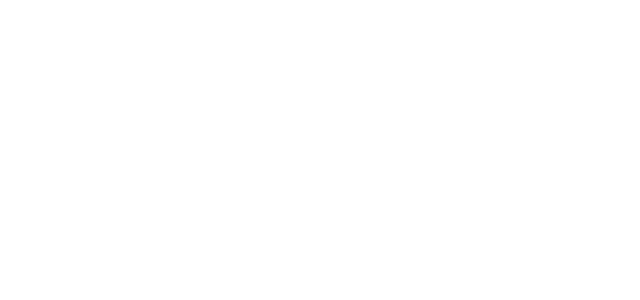
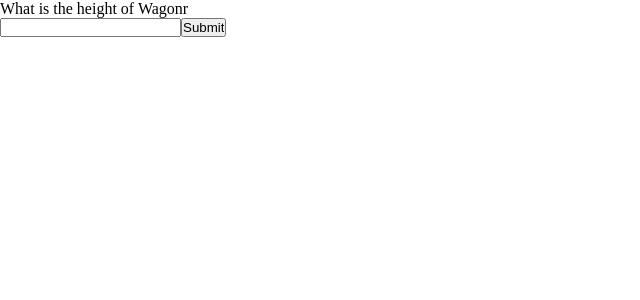
Before and after one commit to sameeraswal/Suzuki_Arena-1, a React (Create React App) app: page /afterflip in a window 1280 px wide. Before the commit this address had no page. Shown: the top 300 px of the page, without its empty margins (0-640 px from the left). Built offline with nearby package versions, Linux system fonts and the light colour scheme.

Commit message:
7 commit

```diff
--- a/src/App.js
+++ b/src/App.js
@@ -12,6 +12,7 @@
 // import FlippableCard from "./Components/FlippableCard";
 import Cards from "./Components/Cards";
 import Login from "./Components/Login";
+import Afterflip from "./Components/Afterflip";
 
 
 const App = () => {
@@ -36,6 +37,7 @@
           <Route path="/guideline" element={<Guildeline />}></Route>
           <Route path="/randomizer" element={<Randomizer />}></Route>
           <Route path="/dice" element={<Dice />}></Route>
+          <Route path="/afterflip" element={<Afterflip />}></Route>
           <Route path="/flipcard" element={<Cards />}></Route>
         </Routes>
       </div>
--- /dev/null
+++ b/src/Components/Afterflip.jsx
@@ -0,0 +1,19 @@
+import React from "react";
+
+const Afterflip = () => {
+  return (
+    <div>
+      <div className="outer-div">
+        <div className="inner-div">
+            <p>
+                What is the height of Wagonr
+            </p>
+            <input type="text" />
+            <input type="submit" />
+        </div>
+      </div>
+    </div>
+  );
+};
+
+export default Afterflip;
--- a/src/Components/FlippableCard.js
+++ b/src/Components/FlippableCard.js
@@ -2,24 +2,15 @@
 import Card from "./card/card";
 import { CSSTransition } from "react-transition-group";
 import { useEffect, useState } from "react";
+import { Link } from "react-router-dom";
 
 function FlippableCard() {
   const [showFront, setShowFront] = useState(true);
   const [color, setColor] = useState("#110781");
-  const [disable, setDisable] = useState(false);
-  const disable_class = document.querySelector(".card");
 
-  const disableClickHandler = () => {
-    disable_class.classList.add("no-flip");
-    disable_class.classList.add("no-text");
-    // disable_class.classList.remove("flip-enter-active");
-    // disable_class.classList.remove("flip-enter");
-    // disable_class.classList.remove("flip-exit-done");
-    // disable_class.classList.remove("flip-exit");
-    // disable_class.classList.remove("flip-exit-active");
-    // disable_class.classList.remove("card-back");
-
-    console.log("I am");
+  const newLink = () => {
+    <Link to="/afterflip">document</Link>;
+    console.log("hiiii");
   };
 
   useEffect(() => {
@@ -34,7 +25,8 @@
             onClick={() => {
               setShowFront((v) => !v);
               setColor("#A8A8A8");
-              disableClickHandler();
+              setShowFront(false);
+              newLink()
             }}
           />
         </CSSTransition>
--- a/src/Components/card/card.js
+++ b/src/Components/card/card.js
@@ -1,11 +1,13 @@
 import "./card.css";
 import "./flip-transition.css";
-
-function Card({onClick}) {
+import { Link } from "react-router-dom";
+function Card({ onClick }) {
   return (
     <div className="card" onClick={onClick}>
-      <div className="card-back">Back</div>
-      <div className="card-front"><p className="no-text">Front</p></div>
+      <div className="card-back"></div>
+      <div className="card-front front-remov">
+        <p className="dummy">Front</p>
+      </div>
     </div>
   );
 }
--- a/src/Components/card/flip-transition.css
+++ b/src/Components/card/flip-transition.css
@@ -37,10 +37,3 @@
 .flip-enter-done {
   transform: rotateY(0deg);
 }
-
-.no-flip {
-  transform: none;
-}
-.no-text{
-
-}
```
